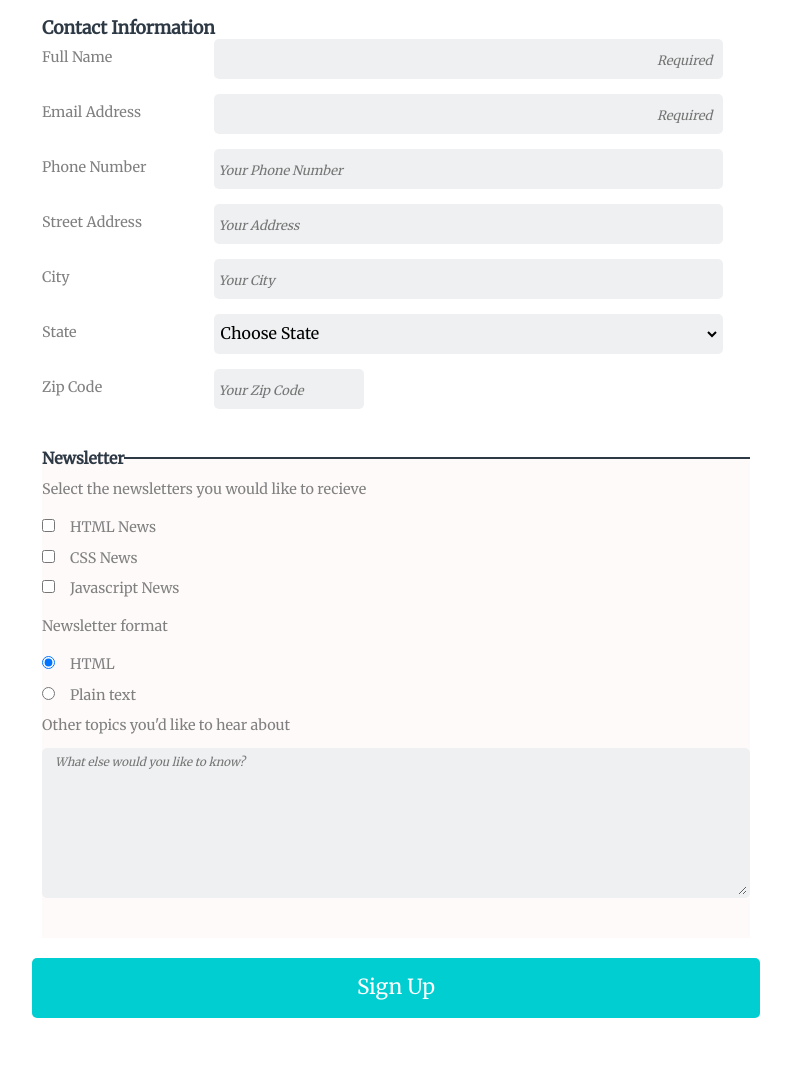
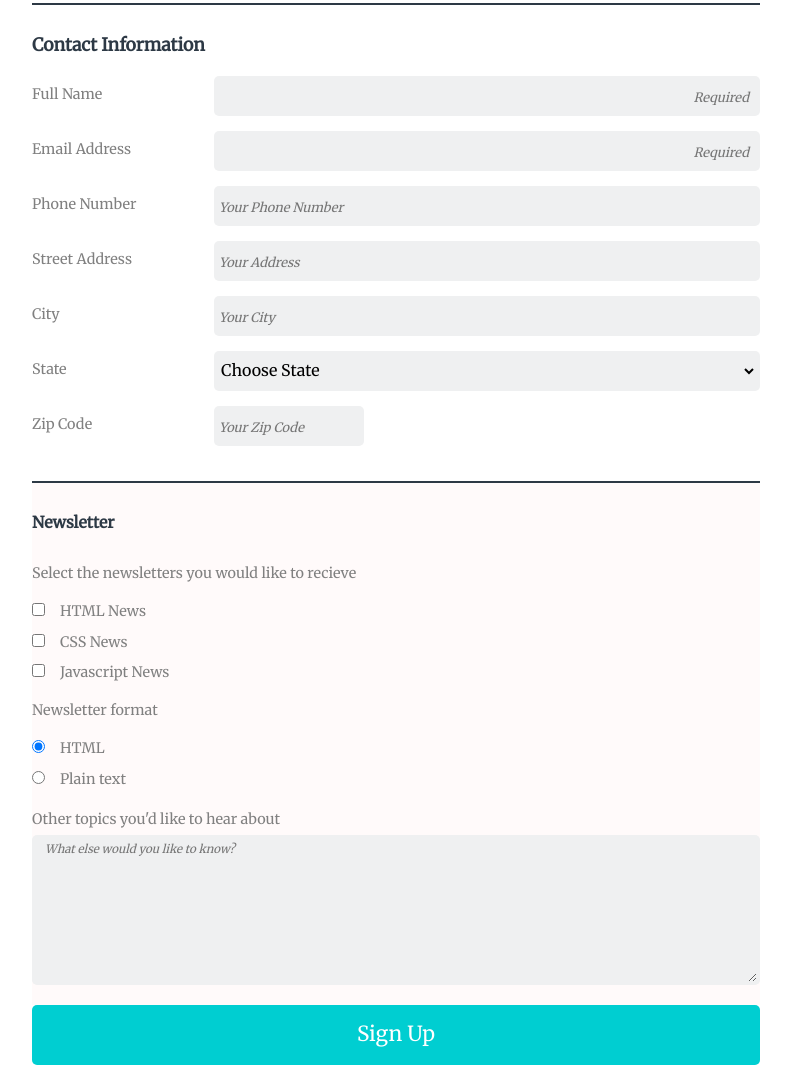
Before and after one commit to NicDominguez/FEWD_Techdegree_project3, a plain HTML site: page index.html in a window 1280 px wide. Shown: the part 162-1230 px from the top of the page, without its empty margins (244-1035 px from the left). Drawn offline with Linux system fonts and the light colour scheme.

Commit message:
Fix legend float and created input field wrapper

```diff
--- a/css/styles.css
+++ b/css/styles.css
@@ -37,8 +37,8 @@ form {
 
 .banner {
     text-align: center;
+    margin: 20px 20px 2px 20px;
     border-bottom: #2d3945 5px solid;
-    margin: 15px 10px 0px 10px;
     padding-bottom: 10px;
     color: grey;
     font-size: 0.9em;
@@ -52,19 +52,30 @@ form {
     color: #2d3945;
 }
 
+hr {
+    height: 10px;
+}
+
+.flex_wrapper {
+    clear: left;
+    display: flex;
+    flex-flow: column nowrap;
+    margin-bottom: 20px;
+}
+
 .contact_info {
-    margin: 5px 10px 20px 10px;
-    padding: 0;
+    padding: 10px 0 0 0;
+    margin: 0 20px;
     border: none;
     border-top: #2d3945 2px solid;
-    display: flex;
-    flex-flow: column nowrap;
 }
 
 legend {
     font-size: 1.1em;
     color: #2d3945;
     font-weight: 700;
+    margin-bottom: 10px;
+    float: left;
 }
 
 .contact_info label {
@@ -113,10 +124,9 @@ select:focus,
 }
 
 .newsletter {
-    margin: 5px 10px 20px 10px;
     border-top: #2d3945 2px solid;
-    display: flex;
-    flex-flow: column nowrap;
+    padding: 10px 0 0 0;
+    margin: 0 20px;
     color: grey;
     font-size: 0.9em;
     background-color: snow;
@@ -143,7 +153,6 @@ select:focus,
 .newsletter textarea {
     height: 150px;
     background-color: #eff0f1;
-    margin: 7px 0 25px 0;
     border: rgba(70,99,139,0.0) 3px solid;
     padding: 5px 10px;
     border-radius: 5px;
@@ -155,6 +164,7 @@ button {
     color: white;
     font-size: 1.3em;
     background-color: darkturquoise;
+    margin: 0 20px;
     border: none;
     border-radius: 5px;
 }
@@ -164,37 +174,49 @@ footer {
     color: grey;
     font-style: italic;
     font-size: 0.8em;
-    margin: 40px 0 75px 0;
+    margin: 20px 0 75px 0;
 }
 
 /* Desktop Media Query Break */
 @media screen and (min-width: 768px) {
     form {
         margin: 0 auto;
-        padding: 20px;
+        padding: 3px 20px 20px 20px;
     }
 
-    .contact_info {
-        display: flex;
-        flex-flow: row wrap;
+    .contact_info,
+    .newsletter {
+        margin: 0;
+        padding-top: 30px
+    }
+    legend {
+        margin-bottom: 20px;
     }
 
-    .contact_info legend{
-        width: 100%;
+    .contact_info .flex_wrapper {
+        flex-flow: row wrap;
     }
 
     .contact_info label {
         width: 20%;
-        margin-right: 30px;
+        margin-right: 5%;
     }
 
     .contact_info input, .contact_info select {
-        width: 72%;
+        width: 75%;
         margin-bottom: 15px;
     }
 
     .newsletter textarea {
-        margin-bottom: 40px;
         height: 150px;
     }
+
+    .newsletter_type_options,
+    .newsletter_format_options {
+        margin-bottom: 10px;
+    }
+
+    button {
+        margin: 0;
+    }
 }
--- a/index.html
+++ b/index.html
@@ -23,7 +23,7 @@
         <fieldset class="contact_info">
 
             <legend>Contact Information</legend>
-
+            <div class="flex_wrapper">
                 <label for="full_name">Full Name</label>
                 <input type="text" id="full_name" name="user_name" required placeholder="Required  "><br>
 
@@ -98,13 +98,14 @@
 
                 <label for="zip_code">Zip Code</label>
                 <input type="text" id="zip_code" name="user_zipcode" maxlength="5"  placeholder="Your Zip Code">
+            </div>
+        </fieldset>
 
-        </fieldset>
 
         <fieldset class="newsletter">
 
             <legend>Newsletter</legend>
-
+            <div class="flex_wrapper">
                 <p>Select the newsletters you would like to recieve</p>
 
                 <div class="newletter_type_options">
@@ -126,7 +127,7 @@
 
                 <label for="other_topics">Other topics you'd like to hear about</label>
                 <textarea id="other_topics" name="user_other_topics" placeholder="What else would you like to know?"></textarea>
-
+            </div>
         </fieldset>
 
         <button type="submit">Sign Up</button>
```
Lines whose indentation alone changed are shown as unchanged.
